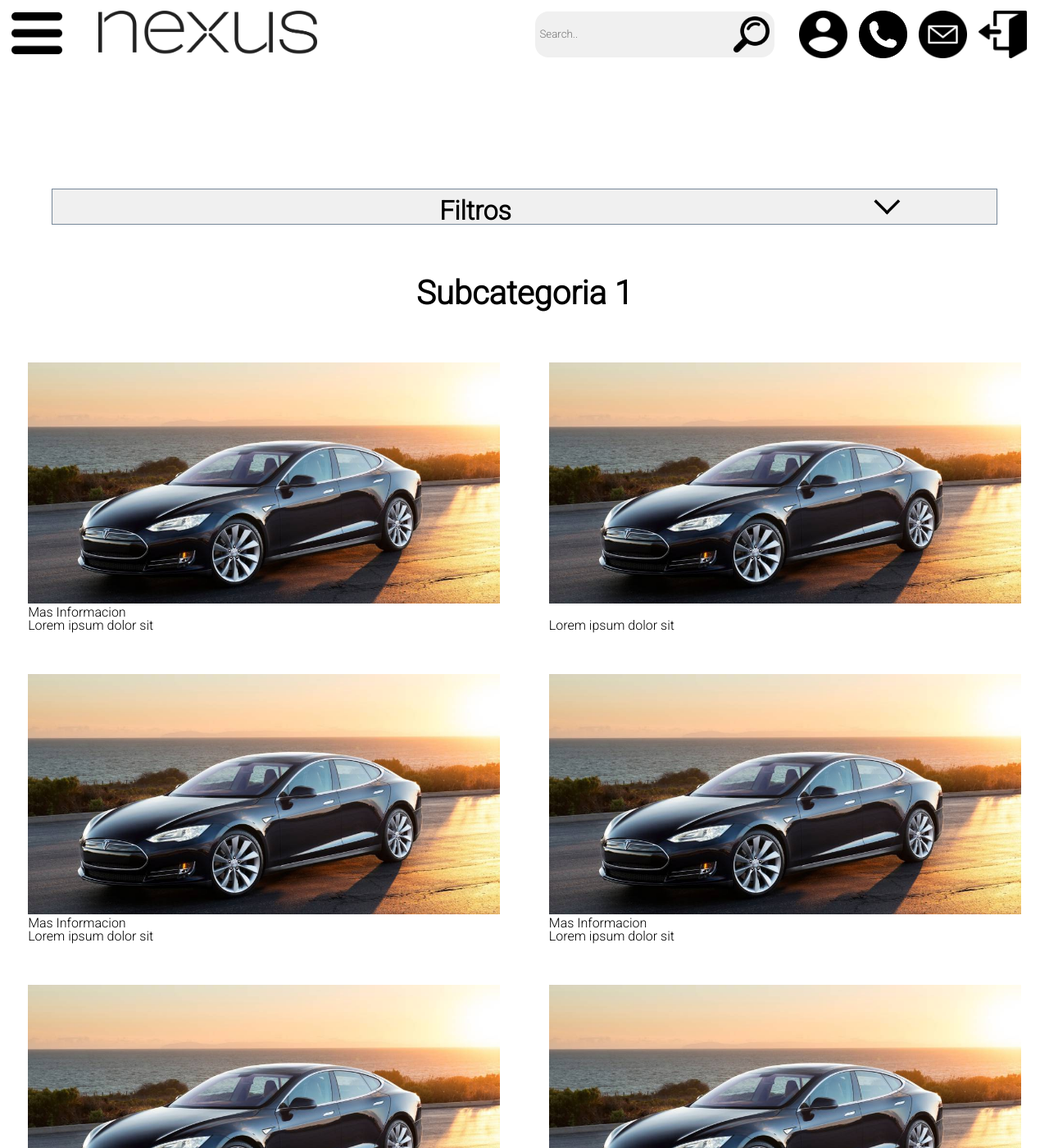
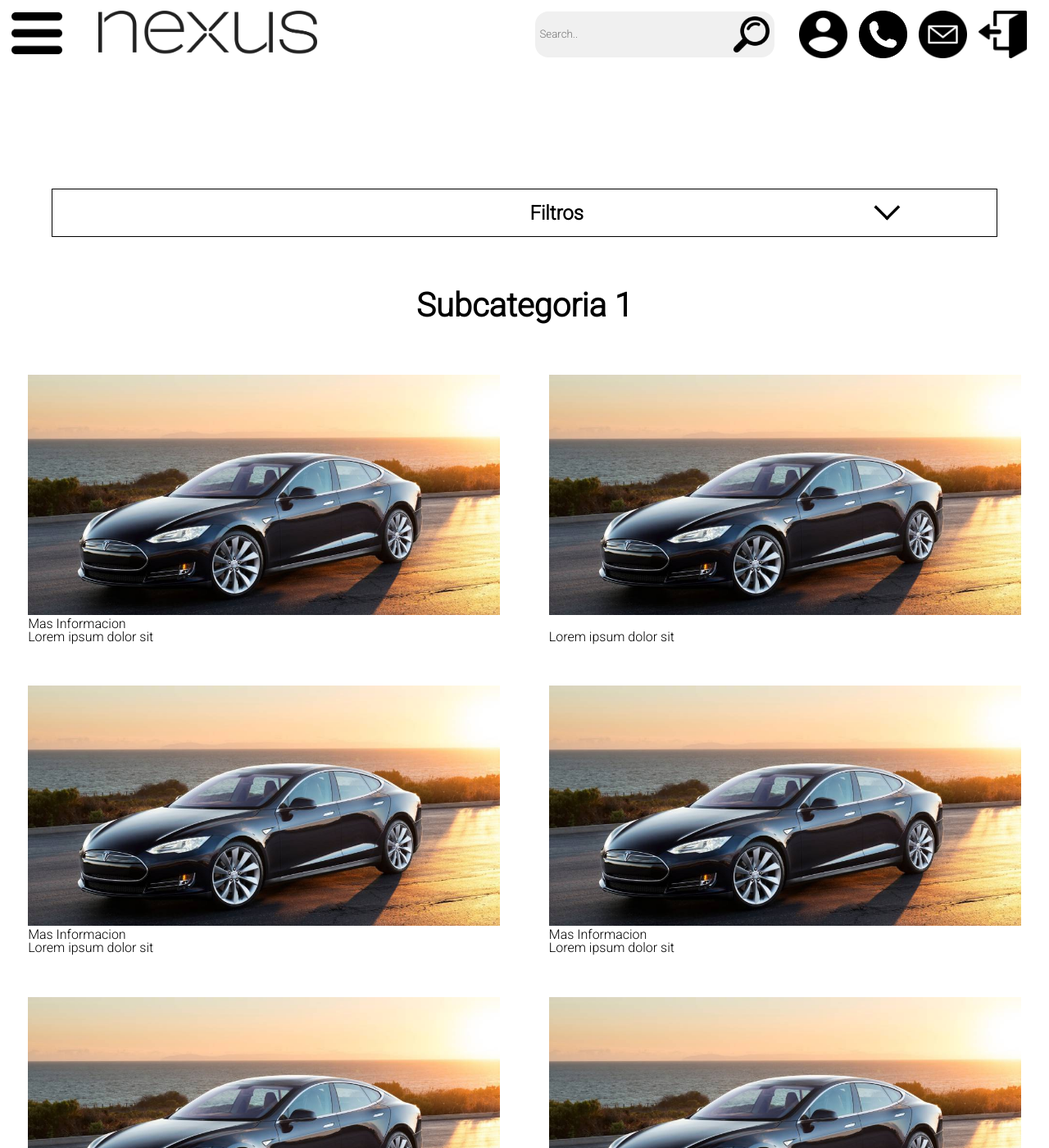
Before and after one commit to WaterLord404/NexusCars-Page, a Jekyll site: the page built from category.html, in a window 1280 px wide and 1400 px high. Shown: the whole window at 82% size. Built offline with Jekyll 4.4.1, drawn with Linux system fonts in a browser that asks for light colours.

Commit message:
media Q category

```diff
--- a/assets/styles/category.css
+++ b/assets/styles/category.css
@@ -23,6 +23,10 @@
     margin-top: 10%;
 }
 
+.category__filters--hidden{
+    display: none;
+}
+
 .category__filters__header {
     padding: 0 10% 0 20%;
     margin: 0% 1%;
@@ -31,8 +35,8 @@
     align-items: center;
     justify-content: space-between;
     flex-flow: row nowrap;
-    background-color:#f0f0f0;
-    border: 1px solid lightslategrey;
+    background-color:transparent;
+    border: 1px solid black;
     border-bottom: none;
 }
 
@@ -44,15 +48,17 @@
     align-items: center;
     justify-content: space-between;
     flex-flow: row nowrap;
-    background-color:#f0f0f0;
-    border: 1px solid lightslategrey;
+    background-color:transparent;
+    border: 1px solid black;
 }
 
 .category__filters__header__title {
     text-align: center;
-    margin-top: 10px;
-    font-size: xx-large;
-    margin-left: 30%;
+    margin-top: 2%;
+    margin-bottom: 2%;
+    font-size: x-large;
+    margin-left: auto;
+    margin-right: auto;
 }
 
 .category__filters__header__arrow {
@@ -63,8 +69,8 @@
 .category__filters__body {
     width: 100%;
     margin: 0 0;
-    background-color: #f0f0f0;
-    border: 1px solid lightslategrey;
+    background-color:transparent;
+    border: 1px solid black;
     border-top: none;
     display: flex;
     flex-flow: column nowrap;
@@ -168,9 +174,27 @@
  }
 
  @media (min-width: 1366px) {
+    .category__filters{
+        display: none;
+    }
+
+    .category__filters__body{
+        border: none;
+    }
+
+    .category__filters--hidden{
+        display: flex;
+        align-items: center;
+        justify-content: center;
+        flex-flow: column nowrap;
+        width: 100%;
+        padding: 2%;
+    }
+
     .category__gallery__product {
         width: 27%;
         height: 27%;
+        margin-bottom: 5%;
     }
 
     .category__filters__body__extra {
@@ -192,14 +216,14 @@
 
     .category__filters__header--closed {
         width: 70%;
-        background-color:#f0f0f0;
-        border: 1px solid lightslategrey;
+        background-color:transparent;
+        border: 1px solid black;
     }
     .category__filters__header {
         width: 70%;
         padding-bottom: 6%;
-        background-color:#f0f0f0;
-        border: 1px solid lightslategrey;
+        background-color:transparent;
+        border: 1px solid black;
         border-bottom: none;
     }
 
--- a/category.html
+++ b/category.html
@@ -56,6 +56,46 @@
         </div>
     </div>
 
+
+    <div class="category__filters--hidden">
+        <div class="category__filters__body">
+            <ul class="category__filters__body__list">
+                <li>
+                    <h1 class="category__filters__body__title">Ordenar por: </h1>
+                    <ul class="category__filters__body__final-list">
+                        <li> <input class="category__filters__body__final-list__input" type="checkbox" name="opciones"
+                                id="opcion1">
+                            <label for="opcion1">Opcion 1</label>
+                        </li>
+                        <li> <input class="category__filters__body__final-list__input" type="checkbox" name="opciones"
+                                id="opcion2">
+                            <label for="opcion2">Opcion 2</label>
+                        </li>
+                        <li>
+                            <input class="category__filters__body__final-list__input" type="checkbox" name="opciones"
+                                id="opcion2">
+                            <label for="opcion3">Opcion 3</label>
+                        </li>
+                    </ul>
+
+                </li>
+                <li>
+                    <h1 class="category__filters__body__title">Rango de Precio:</h1>
+                    <input class="category__filters__body__price-input" type="number" name="minValue" id="minValue">
+                    <span class="category__filters__body__price-separator"> - </span>
+                    <input class="category__filters__body__price-input" type="number" name="maxValue" id="maxValue">
+                </li>
+                <li class="category__filters__body__extra">
+                    <h1 class="category__filters__body__title">Otras Categorias</h1>
+                    <ul class="category__filters__body__final-list">
+                        <li>Otra Categoria 1</li>
+                        <li>Otra Categoria 2</li>
+                        <li>Otra Categoria 3</li>
+                    </ul>
+                </li>
+            </ul>
+        </div>
+    </div>
 
     <article>
         <h1 class="category__title">Subcategoria 1</h1>
```
